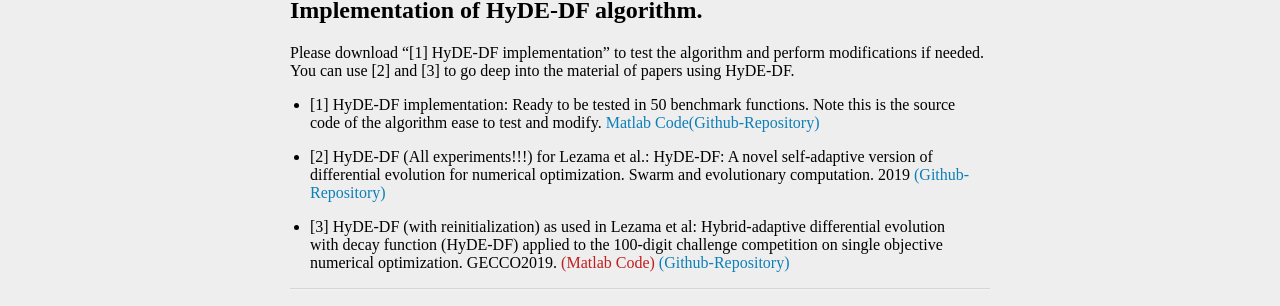
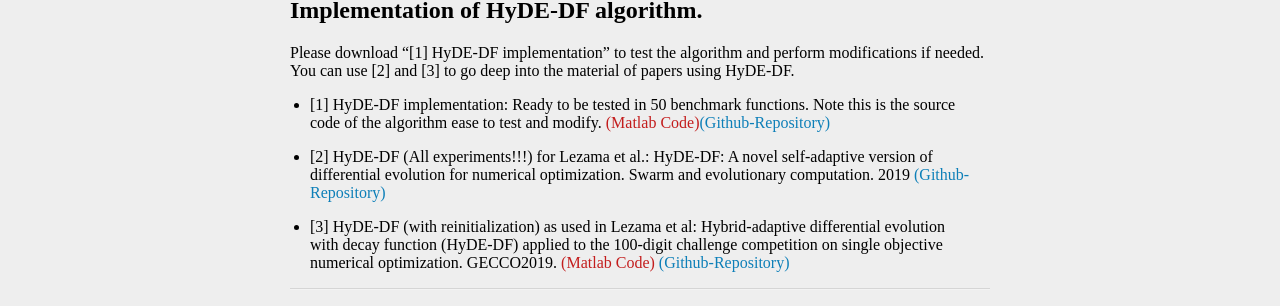
Before and after one commit to fernandolezama/fernandolezama.github.io, a Jekyll site: the page built from CodesImple.md, in a window 1280 px wide. Shown: the part 207-513 px from the top of the page. Built offline with Jekyll 4.4.1, drawn with Linux system fonts in a browser that asks for light colours.

Commit message:
Update CodesImple.md

```diff
--- a/CodesImple.md
+++ b/CodesImple.md
@@ -13,7 +13,7 @@ Implementation of algorithms and other useful resources.
 
 Please download "[1] HyDE-DF implementation" to test the algorithm and perform modifications if needed. You can use [2] and [3] to go deep into the material of papers using HyDE-DF.
 
-* [1] HyDE-DF implementation: Ready to be tested in 50 benchmark functions. Note this is the source code of the algorithm ease to test and modify. [Matlab Code](code/HyDEDF_SWEVO2019.rar)[(Github-Repository)](https://github.com/fernandolezama/HyDEDF_Source)
+* [1] HyDE-DF implementation: Ready to be tested in 50 benchmark functions. Note this is the source code of the algorithm ease to test and modify. [<span style="color:#C31D1D;">(Matlab Code)</span>](code/HyDEDF_SWEVO2019.rar)[(Github-Repository)](https://github.com/fernandolezama/HyDEDF_Source)
 
 * [2] HyDE-DF (All experiments!!!) for Lezama et al.: HyDE-DF: A novel self-adaptive version of differential evolution for numerical optimization. Swarm and evolutionary computation. 2019
 [(Github-Repository)](https://github.com/fernandolezama/HyDE-DF_SWEVO2019_Experiments)
```
